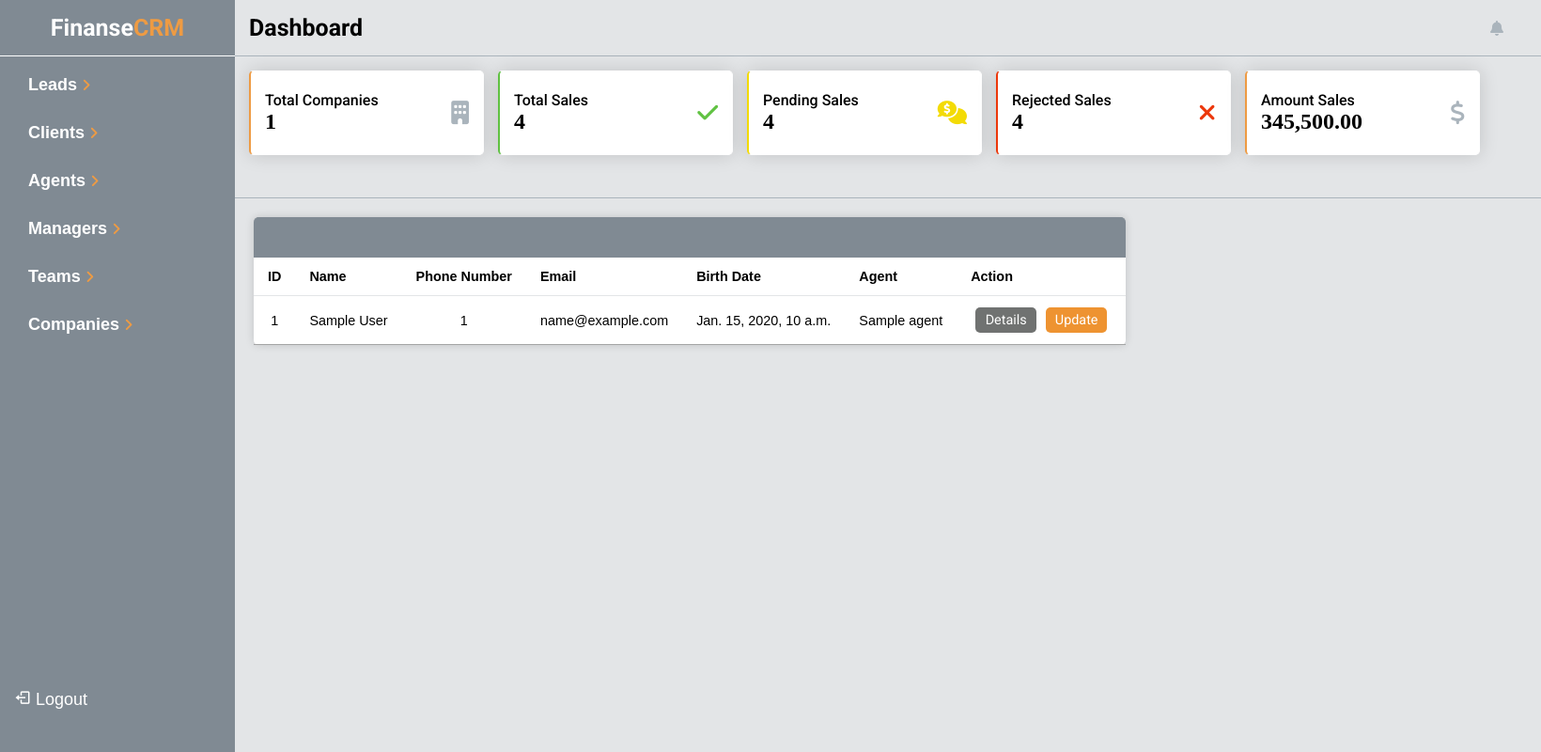
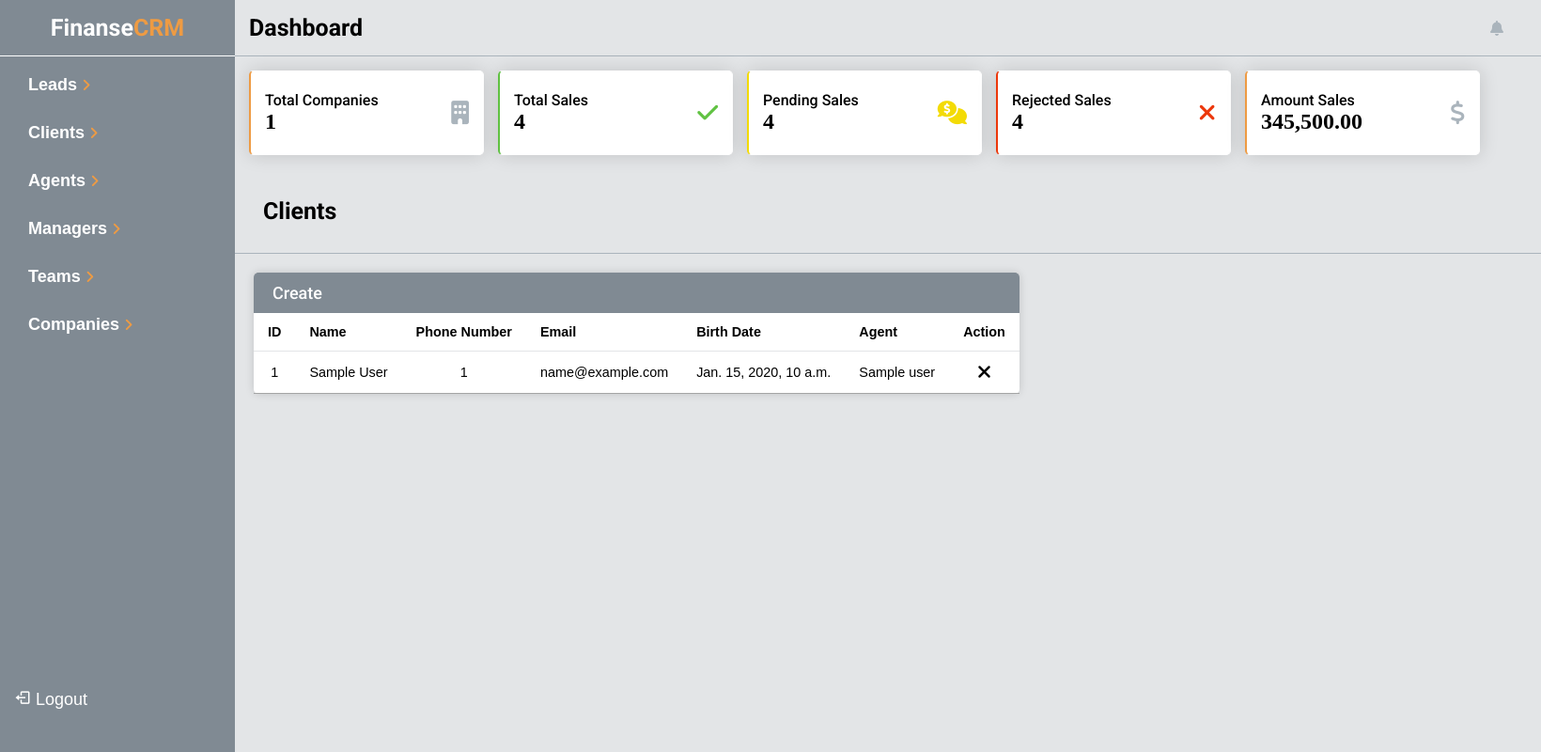
Before and after one commit to nxfive/finanse-crm, a Django app: template templates/clients/client_list.html in a window 1640 px wide. Shown: the whole page at 94% size. Run offline with Django 5.2, Linux system fonts and the light colour scheme; the template is opened without the code that fills it: most values are stand-ins (such as "Sample title", 1, 10 or a date in 2020).

Commit message:
feat: Change action buttons permissions and paged_clients to clients

```diff
--- a/templates/clients/client_list.html
+++ b/templates/clients/client_list.html
@@ -5,22 +5,12 @@
 
 <div class="lead-list">
     <div class="title">
-        {% if team.slug in request.path %}
-        <h1>My Clients</h1>
-        {% elif team.slug not in request.path %}
         <h1>Clients</h1>
-        {% endif %}
     </div>
     {% include 'alerts.html' %}
     <div class="list-container">
         <div class="list-icons">
-            {% if user.is_superuser %}
-            <a href="">Create</a>
-            {% elif team.slug in request.path %}
-            <a href="{% url 'clients:client-list' %}">Clients</a>
-            {% elif team.slug not in request.path %}
-            <a href="{% url 'team:clients:client-list' team.slug %}">My Team Clients</a>
-            {% endif %}
+            <a href="{% url 'clients:client-create' %}">Create</a>
         </div>
         <div class="lead-content">
             <table class="content-table">
@@ -43,18 +33,15 @@
                         <td>{{ client.phone_number }}</td>
                         <td>{{ client.email }}</td>
                         <td>{{ client.birth_date }}</td>
-                        <td>{{ client.agent }}</td>
+                        <td>{{ client.user }}</td>
                         <td class="action">
                             {% if user.is_superuser %}
                             <a class="action-detail" href="{% url 'clients:client-detail' client.pk %}">Details</a>
                             <a class="action-update" href="{% url 'clients:client-update' client.pk %}">Update</a>
                             <a class="action-delete" href="{% url 'clients:client-delete' client.pk %}">Delete</a>
-                            {% elif manager %}
-                            <a class="action-detail" href="{% url 'teams:clients:client-detail' team.slug client.pk %}">Details</a>
-                            <a class="action-update" href="{% url 'teams:clients:client-update' team.slug client.pk %}">Update</a>
-                            {% elif only_agent %}
-                            <a class="action-detail" href="{% url 'teams:clients:my-client-detail' team.slug client.pk %}">Details</a>
-                            <a class="action-update" href="{% url 'teams:clients:my-client-update' team.slug client.pk %}">Update</a>
+                            {% elif client.team and client.team.manager.user == user or client.agent.user == user %}
+                            <a class="action-detail" href="{% url 'clients:client-detail' client.pk %}">Details</a>
+                            <a class="action-update" href="{% url 'clients:client-update' client.pk %}">Update</a>
                             {% else %}
                             <i class="fa-solid fa-xmark"></i>
                             {% endif %}
@@ -66,28 +53,28 @@
         </div>
     </div>
     <div class="page-pagination">
-        {% if paged_clients.has_other_pages %}
+        {% if clients.has_other_pages %}
         <ul class="pagination-items">
-            {% if paged_clients.has_previous %}
-            <li class="page-item"><a class="page-link" href="?page={{ paged_clients.previous_page_number }}"><i class="fa-solid fa-angle-left"></i></a></li>
+            {% if clients.has_previous %}
+            <li class="page-item"><a class="page-link" href="?page={{ clients.previous_page_number }}"><i class="fa-solid fa-angle-left"></i></a></li>
             {% else %}
             <li class="page-item disabled"><a class="page-link" href="#"><i class="fa-solid fa-angle-left"></i></a></li>
             {% endif %}
 
-            {% for i in paged_clients.paginator.page_range %}
-                {% if i == 1 or i == paged_clients.paginator.num_pages or i >= paged_clients.number|add:-2 and i <= paged_clients.number|add:2 %}
-                    {% if paged_clients.number == i %}
+            {% for i in clients.paginator.page_range %}
+                {% if i == 1 or i == clients.paginator.num_pages or i >= clients.number|add:-2 and i <= clients.number|add:2 %}
+                    {% if clients.number == i %}
                     <li class="page-item active"><a class="page-link" href="#">{{ i }}</a></li>
                     {% else %}
                     <li class="page-item"><a class="page-link" href="?page={{ i }}">{{ i }}</a></li>
                     {% endif %}
-                {% elif i == paged_clients.number|add:-3 or i == paged_clients.number|add:3 %}
+                {% elif i == clients.number|add:-3 or i == clients.number|add:3 %}
                     <li class="page-item disabled"><a class="page-link" href="#">...</a></li>
                 {% endif %}
             {% endfor %}
 
-            {% if paged_clients.has_next %}
-            <li class="page-item"><a class="page-link" href="?page={{ paged_clients.next_page_number }}"><i class="fa-solid fa-angle-right"></i></a></li>
+            {% if clients.has_next %}
+            <li class="page-item"><a class="page-link" href="?page={{ clients.next_page_number }}"><i class="fa-solid fa-angle-right"></i></a></li>
             {% else %}
             <li class="page-item disabled"><a class="page-link" href="#"><i class="fa-solid fa-angle-right"></i></a></li>
             {% endif %}
```
